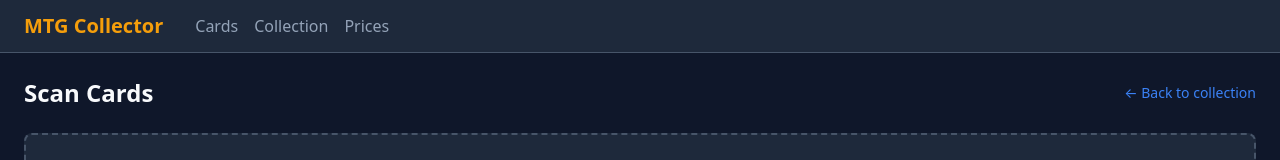
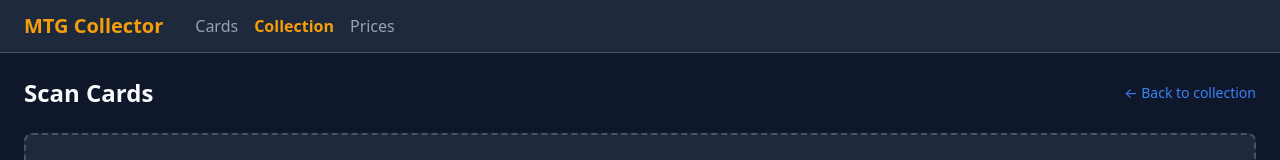
Before and after one commit to Shoro2/MTGCollector, a SvelteKit app: page /collection/scan in a window 1280 px wide. Shown: the top 160 px of the page. Built offline with nearby package versions, Linux system fonts and the light colour scheme.

Commit message:
Highlight active navigation item in menu bar
Uses page URL to highlight the current section with accent color and bold text.
Also highlights sub-pages (e.g. /collection/scan highlights Collection).

https://claude.ai/code/session_01Mx134aW8Y27WLHDzEFcDeq

```diff
--- a/src/routes/+layout.svelte
+++ b/src/routes/+layout.svelte
@@ -1,7 +1,12 @@
 <script lang="ts">
 	import '../app.css';
+	import { page } from '$app/state';
 
 	let { children } = $props();
+
+	function isActive(href: string): boolean {
+		return page.url.pathname === href || page.url.pathname.startsWith(href + '/');
+	}
 </script>
 
 <svelte:head>
@@ -13,13 +18,13 @@
 		<div class="max-w-7xl mx-auto flex items-center gap-8">
 			<a href="/" class="text-xl font-bold text-[var(--color-accent)]">MTG Collector</a>
 			<div class="flex gap-4">
-				<a href="/cards" class="text-[var(--color-text-muted)] hover:text-[var(--color-text)] transition-colors">
+				<a href="/cards" class="{isActive('/cards') ? 'text-[var(--color-accent)] font-semibold' : 'text-[var(--color-text-muted)]'} hover:text-[var(--color-text)] transition-colors">
 					Cards
 				</a>
-				<a href="/collection" class="text-[var(--color-text-muted)] hover:text-[var(--color-text)] transition-colors">
+				<a href="/collection" class="{isActive('/collection') ? 'text-[var(--color-accent)] font-semibold' : 'text-[var(--color-text-muted)]'} hover:text-[var(--color-text)] transition-colors">
 					Collection
 				</a>
-				<a href="/prices" class="text-[var(--color-text-muted)] hover:text-[var(--color-text)] transition-colors">
+				<a href="/prices" class="{isActive('/prices') ? 'text-[var(--color-accent)] font-semibold' : 'text-[var(--color-text-muted)]'} hover:text-[var(--color-text)] transition-colors">
 					Prices
 				</a>
 			</div>
```
